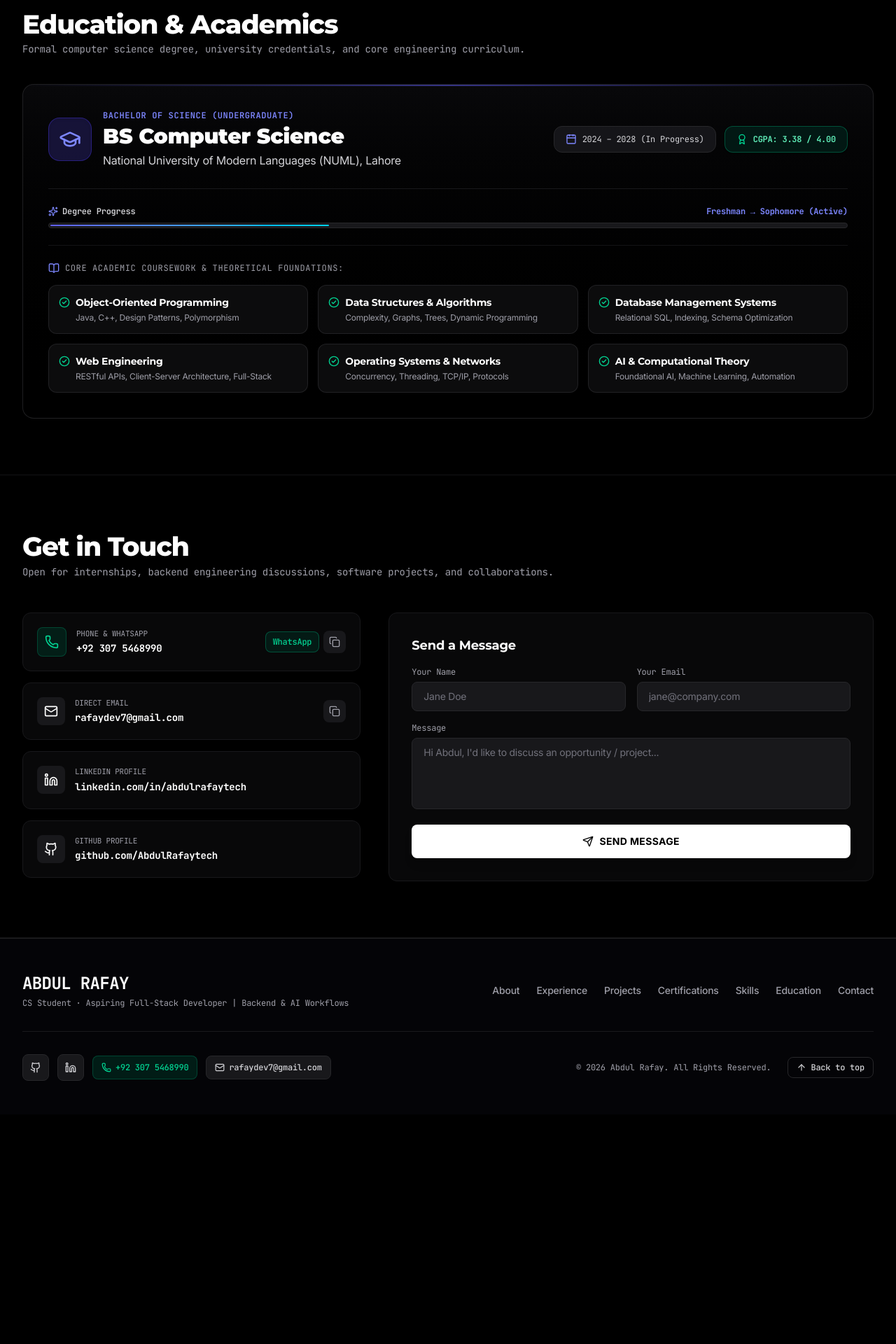
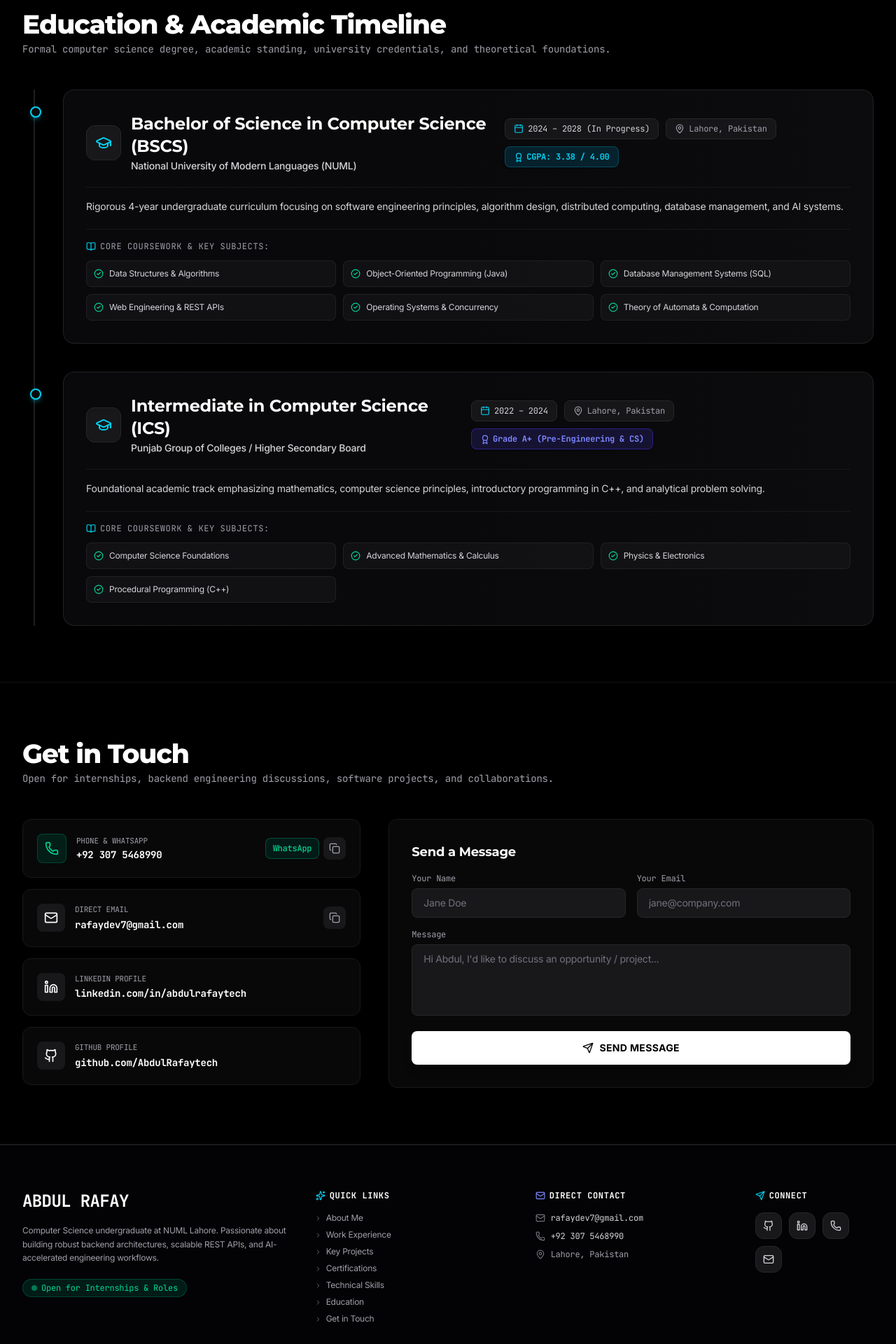
Before and after one commit to AbdulRafaytech/MyPortfolioWebsite, a React (Vite) app: page / in a window 1280 px wide. Shown: the part 5780-7700 px from the top of the page at 70% size. Before the commit the page ends 7372 px from the top, so only its background shows below. Built offline with nearby package versions, Linux system fonts and the light colour scheme.

Commit message:
feat: enhance education timeline, multi-column footer, scroll transitions and cyan-blue accents

```diff
--- a/src/components/Education.jsx
+++ b/src/components/Education.jsx
@@ -1,108 +1,138 @@
 import React from 'react';
-import { Calendar, Award, CheckCircle2, GraduationCap, BookOpen, Layers, Sparkles } from 'lucide-react';
+import { Calendar, Award, GraduationCap, BookOpen, CheckCircle2, MapPin } from 'lucide-react';
 
 export default function Education() {
-  const courses = [
-    { title: 'Object-Oriented Programming', detail: 'Java, C++, Design Patterns, Polymorphism' },
-    { title: 'Data Structures & Algorithms', detail: 'Complexity, Graphs, Trees, Dynamic Programming' },
-    { title: 'Database Management Systems', detail: 'Relational SQL, Indexing, Schema Optimization' },
-    { title: 'Web Engineering', detail: 'RESTful APIs, Client-Server Architecture, Full-Stack' },
-    { title: 'Operating Systems & Networks', detail: 'Concurrency, Threading, TCP/IP, Protocols' },
-    { title: 'AI & Computational Theory', detail: 'Foundational AI, Machine Learning, Automation' },
+  const educationItems = [
+    {
+      degree: 'Bachelor of Science in Computer Science (BSCS)',
+      institution: 'National University of Modern Languages (NUML)',
+      location: 'Lahore, Pakistan',
+      period: '2024 – 2028 (In Progress)',
+      status: 'Current Standing: Sophomore',
+      grade: 'CGPA: 3.38 / 4.00',
+      description:
+        'Rigorous 4-year undergraduate curriculum focusing on software engineering principles, algorithm design, distributed computing, database management, and AI systems.',
+      coursework: [
+        'Data Structures & Algorithms',
+        'Object-Oriented Programming (Java)',
+        'Database Management Systems (SQL)',
+        'Web Engineering & REST APIs',
+        'Operating Systems & Concurrency',
+        'Theory of Automata & Computation',
+      ],
+      badgeStyle: 'text-cyan-400 bg-cyan-950/60 border-cyan-800/70',
+      accentGlow: 'hover:border-cyan-500/80 hover:shadow-cyan-500/10',
+    },
+    {
+      degree: 'Intermediate in Computer Science (ICS)',
+      institution: 'Punjab Group of Colleges / Higher Secondary Board',
+      location: 'Lahore, Pakistan',
+      period: '2022 – 2024',
+      status: 'Completed with Distinction',
+      grade: 'Grade A+ (Pre-Engineering & CS)',
+      description:
+        'Foundational academic track emphasizing mathematics, computer science principles, introductory programming in C++, and analytical problem solving.',
+      coursework: [
+        'Computer Science Foundations',
+        'Advanced Mathematics & Calculus',
+        'Physics & Electronics',
+        'Procedural Programming (C++)',
+      ],
+      badgeStyle: 'text-indigo-400 bg-indigo-950/60 border-indigo-800/70',
+      accentGlow: 'hover:border-indigo-500/80 hover:shadow-indigo-500/10',
+    },
   ];
 
   return (
     <section id="education" className="py-20 border-b border-zinc-900/80">
       <div className="max-w-7xl mx-auto px-4 sm:px-6 lg:px-8">
-        {/* Section Heading - Clean Bold */}
-        <div className="text-left mb-10">
+        {/* Section Heading */}
+        <div className="text-left mb-12">
           <h2 className="section-title font-['Montserrat',sans-serif]">
-            Education &amp; Academics
+            Education &amp; Academic Timeline
           </h2>
           <p className="text-sm font-mono text-zinc-400 mt-1">
-            Formal computer science degree, university credentials, and core engineering curriculum.
+            Formal computer science degree, academic standing, university credentials, and theoretical foundations.
           </p>
         </div>
 
-        {/* Impressive Modern Education Box */}
-        <div className="relative p-6 sm:p-9 rounded-2xl bg-gradient-to-b from-zinc-950/90 to-black border border-zinc-800/80 hover:border-zinc-600 transition-all text-left shadow-2xl overflow-hidden group">
-          {/* Subtle Top Glowing Line */}
-          <div className="absolute top-0 left-0 right-0 h-[2px] bg-gradient-to-r from-transparent via-indigo-500 to-transparent opacity-50 group-hover:opacity-100 transition-opacity"></div>
+        {/* Clean Professional Vertical Timeline */}
+        <div className="relative pl-6 sm:pl-10 space-y-10 text-left border-l-2 border-zinc-800/80 ml-2 sm:ml-4">
+          {educationItems.map((item, index) => (
+            <div key={index} className="relative group">
+              {/* Timeline Milestone Node */}
+              <div className="absolute -left-[31px] sm:-left-[47px] top-6 w-4 h-4 rounded-full bg-zinc-950 border-2 border-cyan-400 group-hover:bg-cyan-400 group-hover:scale-125 transition-all duration-300 shadow-md shadow-cyan-400/30"></div>
 
+              {/* Education Card */}
+              <div
+                className={`p-6 sm:p-8 rounded-2xl bg-gradient-to-r from-zinc-950 via-zinc-950 to-zinc-900/50 border border-zinc-800/80 ${item.accentGlow} transition-all duration-300 shadow-xl`}
+              >
                 {/* Header Row */}
-          <div className="flex flex-col lg:flex-row lg:items-center justify-between gap-6 pb-7 border-b border-zinc-900">
-            <div className="flex items-start sm:items-center gap-4">
-              <div className="p-3.5 rounded-2xl bg-indigo-950/70 border border-indigo-800/60 text-indigo-400 shadow-inner flex items-center justify-center flex-shrink-0">
-                <GraduationCap className="w-8 h-8" />
+                <div className="flex flex-col lg:flex-row lg:items-center justify-between gap-4 pb-5 border-b border-zinc-900">
+                  <div className="flex items-start sm:items-center gap-3.5">
+                    <div className="p-3 rounded-xl bg-zinc-900 border border-zinc-800 text-cyan-400 shadow-inner flex-shrink-0">
+                      <GraduationCap className="w-6 h-6" />
                     </div>
 
                     <div>
-                <span className="text-xs font-mono uppercase text-indigo-400 font-semibold tracking-wider block mb-1">
-                  Bachelor of Science (Undergraduate)
-                </span>
-                <h3 className="text-2xl sm:text-3xl font-black text-white font-['Montserrat',sans-serif]">
-                  BS Computer Science
+                      <div className="flex flex-wrap items-center gap-2">
+                        <h3 className="text-xl sm:text-2xl font-bold text-white font-['Montserrat',sans-serif]">
+                          {item.degree}
                         </h3>
-                <p className="text-base text-zinc-300 mt-1 font-['Inter',sans-serif]">
-                  National University of Modern Languages (NUML), Lahore
+                      </div>
+                      <p className="text-sm font-medium text-zinc-300 font-['Inter',sans-serif] mt-0.5">
+                        {item.institution}
                       </p>
                     </div>
                   </div>
 
-            {/* Academic Standing & Timeline Badges */}
-            <div className="flex flex-wrap sm:flex-nowrap items-center gap-3">
-              <div className="px-4 py-2.5 rounded-xl bg-zinc-900/90 border border-zinc-800 flex items-center gap-2 text-xs font-mono text-zinc-300">
-                <Calendar className="w-4 h-4 text-indigo-400" />
-                <span>2024 – 2028 (In Progress)</span>
-              </div>
+                  {/* Highlights & Badges */}
+                  <div className="flex flex-wrap items-center gap-2.5">
+                    <span className="flex items-center gap-1.5 px-3 py-1.5 rounded-lg bg-zinc-900/90 border border-zinc-800 text-xs font-mono text-zinc-300">
+                      <Calendar className="w-3.5 h-3.5 text-cyan-400" />
+                      {item.period}
+                    </span>
 
-              <div className="px-4 py-2.5 rounded-xl bg-emerald-950/50 border border-emerald-800/80 flex items-center gap-2 text-xs font-mono text-emerald-300 font-bold shadow-sm">
-                <Award className="w-4 h-4 text-emerald-400" />
-                <span>CGPA: 3.38 / 4.00</span>
-              </div>
+                    <span className="flex items-center gap-1.5 px-3 py-1.5 rounded-lg bg-zinc-900/90 border border-zinc-800 text-xs font-mono text-zinc-400">
+                      <MapPin className="w-3.5 h-3.5" />
+                      {item.location}
+                    </span>
+
+                    <span className={`px-3 py-1.5 rounded-lg border text-xs font-mono font-bold shadow-sm ${item.badgeStyle}`}>
+                      <Award className="w-3.5 h-3.5 inline mr-1" />
+                      {item.grade}
+                    </span>
                   </div>
                 </div>
 
-          {/* Academic Timeline Progress Bar */}
-          <div className="py-6 border-b border-zinc-900/80">
-            <div className="flex items-center justify-between text-xs font-mono text-zinc-400 mb-2">
-              <span className="flex items-center gap-1.5 text-zinc-300 font-semibold">
-                <Sparkles className="w-3.5 h-3.5 text-indigo-400" />
-                Degree Progress
-              </span>
-              <span className="text-indigo-400 font-bold">Freshman → Sophomore (Active)</span>
-            </div>
-            <div className="w-full h-2 rounded-full bg-zinc-900 overflow-hidden p-0.5 border border-zinc-800">
-              <div className="h-full rounded-full bg-gradient-to-r from-indigo-500 to-cyan-400 w-[35%] transition-all duration-1000"></div>
-            </div>
-          </div>
+                {/* Narrative */}
+                <p className="text-sm text-zinc-300 font-['Inter',sans-serif] leading-relaxed mt-4">
+                  {item.description}
+                </p>
 
-          {/* Coursework & Engineering Focus Grid */}
-          <div className="pt-6">
-            <h4 className="text-xs font-mono uppercase text-zinc-400 tracking-wider mb-4 flex items-center gap-2">
-              <BookOpen className="w-4 h-4 text-indigo-400" />
-              Core Academic Coursework &amp; Theoretical Foundations:
+                {/* Coursework & Modules Grid */}
+                <div className="mt-5 pt-4 border-t border-zinc-900">
+                  <h4 className="text-xs font-mono uppercase text-zinc-400 tracking-wider mb-3 flex items-center gap-1.5">
+                    <BookOpen className="w-3.5 h-3.5 text-cyan-400" />
+                    Core Coursework &amp; Key Subjects:
                   </h4>
-
-            <div className="grid grid-cols-1 sm:grid-cols-2 lg:grid-cols-3 gap-3.5">
-              {courses.map((course, idx) => (
+                  <div className="grid grid-cols-1 sm:grid-cols-2 lg:grid-cols-3 gap-2.5">
+                    {item.coursework.map((course, cIdx) => (
                       <div
-                  key={idx}
-                  className="p-3.5 rounded-xl bg-zinc-900/50 border border-zinc-800/80 hover:border-zinc-700 transition-colors"
+                        key={cIdx}
+                        className="flex items-center gap-2 p-2.5 rounded-lg bg-zinc-900/60 border border-zinc-800/70 text-xs text-zinc-300 font-['Inter',sans-serif]"
                       >
-                  <div className="flex items-center gap-2 text-sm font-bold text-white font-['Montserrat',sans-serif]">
-                    <CheckCircle2 className="w-4 h-4 text-emerald-400 flex-shrink-0" />
-                    <span>{course.title}</span>
-                  </div>
-                  <p className="text-xs text-zinc-400 font-['Inter',sans-serif] mt-1 pl-6">
-                    {course.detail}
-                  </p>
+                        <CheckCircle2 className="w-3.5 h-3.5 text-emerald-400 flex-shrink-0" />
+                        <span>{course}</span>
                       </div>
                     ))}
                   </div>
                 </div>
               </div>
             </div>
+          ))}
+        </div>
+      </div>
     </section>
   );
 }
--- a/src/components/Footer.jsx
+++ b/src/components/Footer.jsx
@@ -1,5 +1,5 @@
 import React from 'react';
-import { ArrowUp, Mail, Phone } from 'lucide-react';
+import { ArrowUp, Mail, Phone, MapPin, Sparkles, Send } from 'lucide-react';
 import { Github, Linkedin } from './Icons';
 
 export default function Footer() {
@@ -7,55 +7,106 @@
     window.scrollTo({ top: 0, behavior: 'smooth' });
   };
 
-  const navLinks = [
-    { name: 'About', href: '#about' },
-    { name: 'Experience', href: '#experience' },
-    { name: 'Projects', href: '#projects' },
+  const quickLinks = [
+    { name: 'About Me', href: '#about' },
+    { name: 'Work Experience', href: '#experience' },
+    { name: 'Key Projects', href: '#projects' },
     { name: 'Certifications', href: '#certifications' },
-    { name: 'Skills', href: '#skills' },
+    { name: 'Technical Skills', href: '#skills' },
     { name: 'Education', href: '#education' },
-    { name: 'Contact', href: '#contact' },
+    { name: 'Get in Touch', href: '#contact' },
   ];
 
   return (
-    <footer className="relative z-20 bg-[#040407] border-t border-zinc-800/80 py-12 text-zinc-300 font-['Inter',sans-serif]">
+    <footer className="relative z-20 bg-[#030305] border-t border-zinc-800/80 pt-16 pb-12 text-zinc-300 font-['Inter',sans-serif]">
       <div className="max-w-7xl mx-auto px-4 sm:px-6 lg:px-8">
-        {/* Top Clean Row: Brand & Minimalist Navigation */}
-        <div className="flex flex-col md:flex-row items-center justify-between gap-6 pb-8 border-b border-zinc-800/60">
-          <div className="text-center md:text-left">
-            <a href="#hero" className="inline-block">
-              <span className="text-xl sm:text-2xl font-black tracking-tight text-white uppercase font-mono">
+        {/* Main 4-Column Professional Footer Grid */}
+        <div className="grid grid-cols-1 md:grid-cols-2 lg:grid-cols-12 gap-10 pb-12 border-b border-zinc-800/60 text-left">
+          {/* Column 1: Brand & Bio (4 cols) */}
+          <div className="lg:col-span-4 space-y-4">
+            <a href="#hero" className="inline-block group">
+              <span className="text-2xl font-black tracking-tight text-white uppercase font-mono group-hover:text-cyan-400 transition-colors">
                 Abdul Rafay
               </span>
             </a>
-            <p className="text-xs text-zinc-400 mt-1 font-mono">
-              CS Student · Aspiring Full-Stack Developer | Backend &amp; AI Workflows
+            <p className="text-xs text-zinc-400 font-['Inter',sans-serif] leading-relaxed">
+              Computer Science undergraduate at NUML Lahore. Passionate about building robust backend architectures, scalable REST APIs, and AI-accelerated engineering workflows.
             </p>
+            <div className="flex items-center gap-2 pt-1">
+              <span className="inline-flex items-center gap-1.5 px-3 py-1 rounded-full bg-emerald-950/60 border border-emerald-800/60 text-emerald-400 text-xs font-mono">
+                <span className="w-2 h-2 rounded-full bg-emerald-400 animate-pulse"></span>
+                Open for Internships &amp; Roles
+              </span>
+            </div>
           </div>
 
-          {/* Clean Navigation Links */}
-          <nav className="flex flex-wrap justify-center gap-x-6 gap-y-2 text-sm">
-            {navLinks.map((link) => (
+          {/* Column 2: Quick Links (3 cols) */}
+          <div className="lg:col-span-3 space-y-3">
+            <h4 className="text-xs font-mono uppercase text-white font-bold tracking-wider mb-4 flex items-center gap-1.5">
+              <Sparkles className="w-3.5 h-3.5 text-cyan-400" />
+              Quick Links
+            </h4>
+            <ul className="space-y-2 text-xs font-['Inter',sans-serif]">
+              {quickLinks.map((link) => (
+                <li key={link.name}>
                   <a
-                key={link.name}
                     href={link.href}
-                className="text-zinc-400 hover:text-white transition-colors font-medium"
+                    className="text-zinc-400 hover:text-white hover:translate-x-1 inline-flex items-center transition-all duration-200"
                   >
+                    <span className="text-zinc-600 mr-2 font-mono">›</span>
                     {link.name}
                   </a>
+                </li>
               ))}
-          </nav>
+            </ul>
           </div>
 
-        {/* Bottom Clean Row: Social Coordinates, Copyright & Back to Top */}
-        <div className="pt-8 flex flex-col md:flex-row items-center justify-between gap-6">
-          {/* Direct Social & Contact Pills */}
-          <div className="flex items-center gap-3">
+          {/* Column 3: Contact Info (3 cols) */}
+          <div className="lg:col-span-3 space-y-3">
+            <h4 className="text-xs font-mono uppercase text-white font-bold tracking-wider mb-4 flex items-center gap-1.5">
+              <Mail className="w-3.5 h-3.5 text-indigo-400" />
+              Direct Contact
+            </h4>
+            <ul className="space-y-2.5 text-xs font-mono text-zinc-300">
+              <li>
+                <a
+                  href="mailto:rafaydev7@gmail.com"
+                  className="flex items-center gap-2 text-zinc-300 hover:text-cyan-400 transition-colors"
+                >
+                  <Mail className="w-3.5 h-3.5 text-zinc-500 flex-shrink-0" />
+                  <span>rafaydev7@gmail.com</span>
+                </a>
+              </li>
+              <li>
+                <a
+                  href="https://wa.me/923075468990"
+                  target="_blank"
+                  rel="noopener noreferrer"
+                  className="flex items-center gap-2 text-zinc-300 hover:text-emerald-400 transition-colors"
+                >
+                  <Phone className="w-3.5 h-3.5 text-zinc-500 flex-shrink-0" />
+                  <span>+92 307 5468990</span>
+                </a>
+              </li>
+              <li className="flex items-center gap-2 text-zinc-400">
+                <MapPin className="w-3.5 h-3.5 text-zinc-500 flex-shrink-0" />
+                <span>Lahore, Pakistan</span>
+              </li>
+            </ul>
+          </div>
+
+          {/* Column 4: Social Icons & Connect (2 cols) */}
+          <div className="lg:col-span-2 space-y-3">
+            <h4 className="text-xs font-mono uppercase text-white font-bold tracking-wider mb-4 flex items-center gap-1.5">
+              <Send className="w-3.5 h-3.5 text-cyan-400" />
+              Connect
+            </h4>
+            <div className="flex flex-wrap gap-2.5">
               <a
                 href="https://github.com/AbdulRafaytech"
                 target="_blank"
                 rel="noopener noreferrer"
-              className="p-2.5 rounded-lg bg-zinc-900 border border-zinc-800 hover:border-zinc-600 text-zinc-300 hover:text-white transition-colors"
+                className="p-2.5 rounded-xl bg-zinc-900 border border-zinc-800 hover:border-cyan-500 hover:text-cyan-400 hover:scale-110 hover:shadow-lg hover:shadow-cyan-500/20 text-zinc-300 transition-all duration-300 cursor-pointer"
                 title="GitHub Profile"
               >
                 <Github className="w-4 h-4" />
@@ -65,7 +116,7 @@
                 href="https://www.linkedin.com/in/abdulrafaytech"
                 target="_blank"
                 rel="noopener noreferrer"
-              className="p-2.5 rounded-lg bg-zinc-900 border border-zinc-800 hover:border-zinc-600 text-zinc-300 hover:text-white transition-colors"
+                className="p-2.5 rounded-xl bg-zinc-900 border border-zinc-800 hover:border-indigo-500 hover:text-indigo-400 hover:scale-110 hover:shadow-lg hover:shadow-indigo-500/20 text-zinc-300 transition-all duration-300 cursor-pointer"
                 title="LinkedIn Profile"
               >
                 <Linkedin className="w-4 h-4" />
@@ -75,34 +126,34 @@
                 href="https://wa.me/923075468990"
                 target="_blank"
                 rel="noopener noreferrer"
-              className="flex items-center gap-1.5 px-3 py-2 rounded-lg bg-emerald-950/60 border border-emerald-800/60 text-emerald-400 hover:text-white hover:bg-emerald-900 transition-colors text-xs font-mono font-medium"
-              title="WhatsApp: +92 307 5468990"
+                className="p-2.5 rounded-xl bg-zinc-900 border border-zinc-800 hover:border-emerald-500 hover:text-emerald-400 hover:scale-110 hover:shadow-lg hover:shadow-emerald-500/20 text-zinc-300 transition-all duration-300 cursor-pointer"
+                title="WhatsApp Message"
               >
-              <Phone className="w-3.5 h-3.5" />
-              <span>+92 307 5468990</span>
+                <Phone className="w-4 h-4" />
               </a>
 
               <a
                 href="mailto:rafaydev7@gmail.com"
-              className="flex items-center gap-1.5 px-3 py-2 rounded-lg bg-zinc-900 border border-zinc-800 hover:border-zinc-600 text-zinc-300 hover:text-white transition-colors text-xs font-mono font-medium"
-              title="Email"
+                className="p-2.5 rounded-xl bg-zinc-900 border border-zinc-800 hover:border-indigo-500 hover:text-indigo-400 hover:scale-110 hover:shadow-lg hover:shadow-indigo-500/20 text-zinc-300 transition-all duration-300 cursor-pointer"
+                title="Send Email"
               >
-              <Mail className="w-3.5 h-3.5" />
-              <span>rafaydev7@gmail.com</span>
+                <Mail className="w-4 h-4" />
               </a>
             </div>
+          </div>
+        </div>
 
-          {/* Strict Copyright & Scroll Top */}
-          <div className="flex items-center gap-6 text-xs font-mono text-zinc-400">
+        {/* Bottom Bar: Copyright & Back to Top */}
+        <div className="pt-8 flex flex-col sm:flex-row items-center justify-between gap-4 text-xs font-mono text-zinc-500">
           <span>© 2026 Abdul Rafay. All Rights Reserved.</span>
 
           <button
             onClick={scrollToTop}
-              className="hover:text-white transition-colors inline-flex items-center gap-1.5 cursor-pointer text-zinc-300 hover:bg-zinc-800 px-3 py-1.5 rounded-lg border border-zinc-800 font-medium"
+            className="inline-flex items-center gap-1.5 px-3 py-1.5 rounded-lg bg-zinc-900/90 border border-zinc-800 hover:border-zinc-600 hover:text-white text-zinc-400 transition-all cursor-pointer font-medium"
           >
-              <ArrowUp className="w-3.5 h-3.5" /> Back to top
+            <ArrowUp className="w-3.5 h-3.5 text-cyan-400" />
+            <span>Back to top</span>
           </button>
-          </div>
         </div>
       </div>
     </footer>
```
Also changed, not shown: src/index.css (+39 -3 lines). Lines whose indentation alone changed are shown as unchanged.
